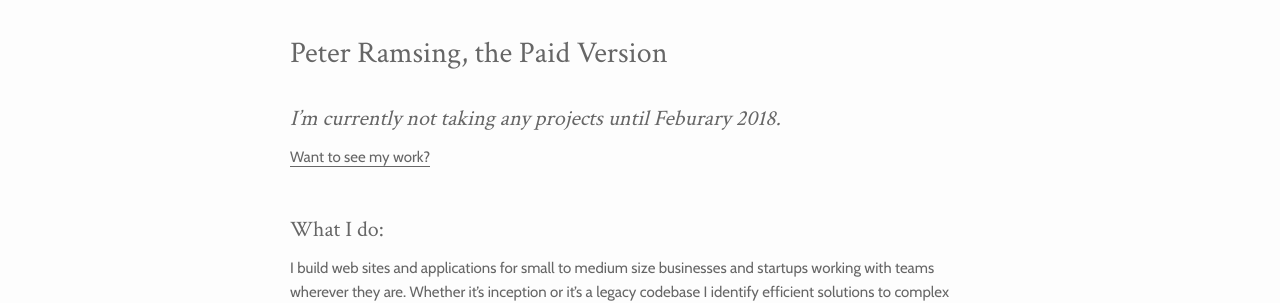
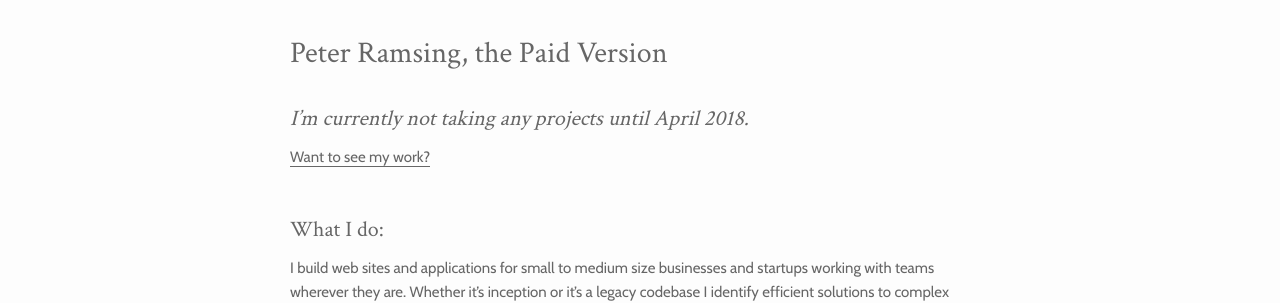
Before and after one commit to peterramsing/personal-site, a Jekyll site: the page built from hire-me.md, in a window 1280 px wide. Shown: the part 160-463 px from the top of the page. Built offline with Jekyll 4.4.1, drawn with Linux system fonts in a browser that asks for light colours; nearby versions of some CDN libraries.

Commit message:
Sorry, can't right now. I'm busy

```diff
--- a/_config.yml
+++ b/_config.yml
@@ -24,4 +24,4 @@ gems:
   - jekyll-redirect-from
 
 # Working schedule
-taking_contracts: 'Feburary 2018'
+taking_contracts: 'April 2018'
```
